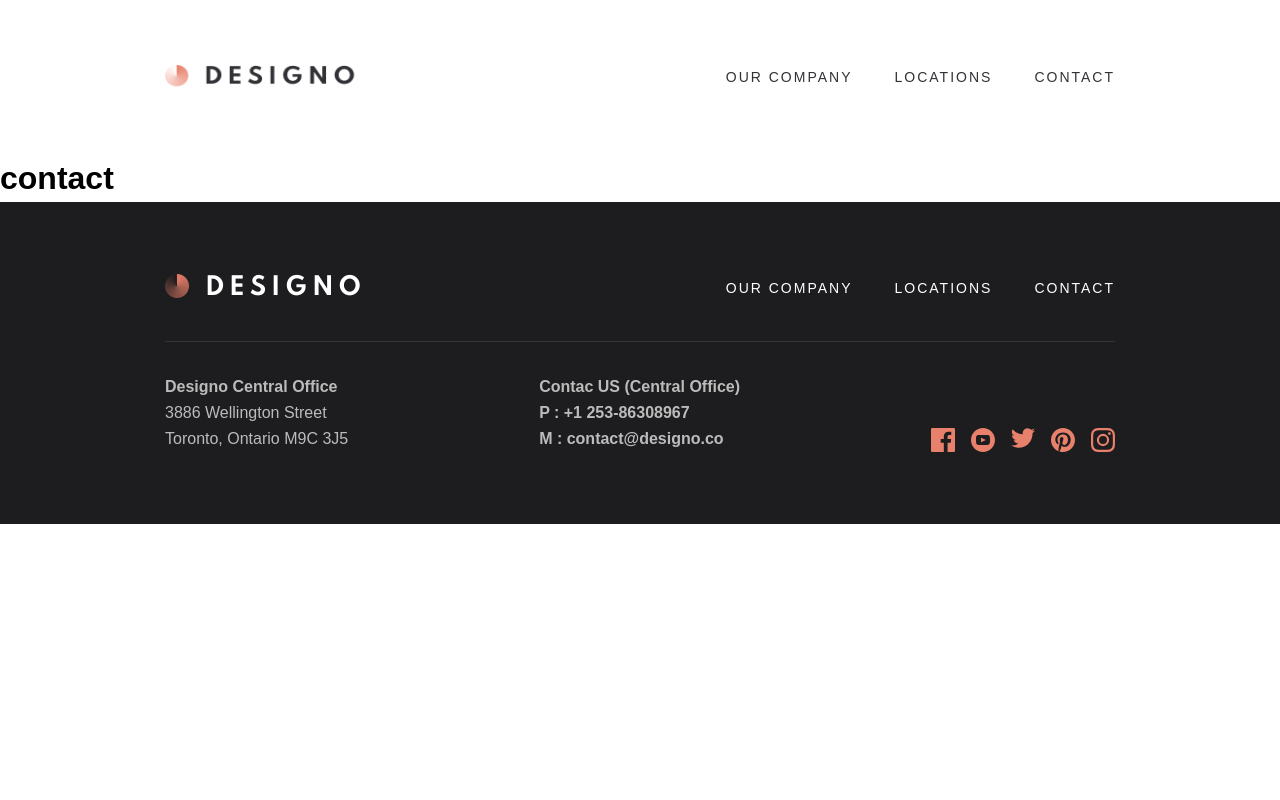
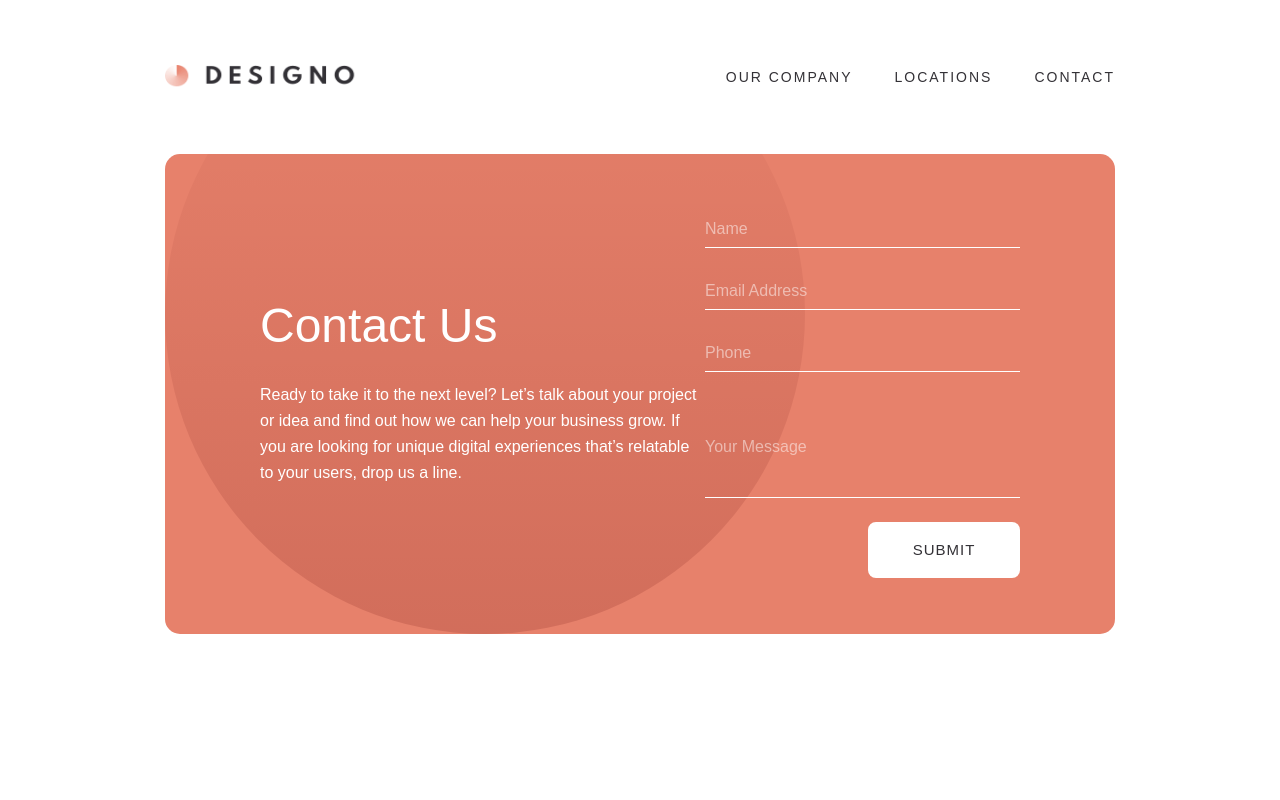
Before and after one commit to AdrianoEscarabote/Designo-website, a Vue app: page /contact in a window 1280 px wide. Shown: the top 800 px of the page. Built offline with nearby package versions, Linux system fonts and the light colour scheme; the HTML template or start-up script is replaced by a standard one.

Commit message:
view design ready

```diff
--- a/src/views/ContactView.vue
+++ b/src/views/ContactView.vue
@@ -1,5 +1,6 @@
 <script>
 import Layout from '../components/Layout.vue';
+import ListCountries from '../components/shared/ListCountries.vue';
 
 export default {
   name: "Designo Contact",
@@ -7,7 +8,8 @@ export default {
     document.title = "Designo - Contact"
   },
   components: {
-    Layout
+    Layout,
+    ListCountries,
   }
 }
 </script>
@@ -15,7 +17,164 @@ export default {
 <template>
   <Layout>
 
-    <h1>contact</h1>
+    <main>
+      <div class="container">
+        <section class="form">
+          <div class="col1">
+            <h1>Contact Us</h1>
+            <p>Ready to take it to the next level? Let’s talk about your project or idea and find out how we can help your business grow. If you are looking for unique digital experiences that’s relatable to your users, drop us a line.</p>
+          </div>
+          <div class="col2">
+            <form novalidate>
+              <fieldset>
+                <legend className="sr-only">Enter your information in all fields</legend>
+
+                <label for="name">
+                  <input type="text" name="name" id="name" placeholder="Name" />
+                </label>
+
+                <label for="email">
+                  <input type="email" name="email" id="email" placeholder="Email Address" />
+                </label>
+
+                <label for="phone">
+                  <input type="tel" name="phone" id="phone" placeholder="Phone" />
+                </label>
+
+                <label for="message">
+                  <input type="text" name="message" id="message" placeholder="Your Message" />
+                </label>
+
+                <button type="submit">submit</button>
+
+              </fieldset>
+            </form>
+          </div>
+        </section>
+      </div>
+      <ListCountries />
+    </main>
 
   </Layout>
 </template>
+
+<style scoped>
+.container {
+  padding: 0px 165px;
+}
+
+.form {
+  background: #E7816B url("../assets/contact/desktop/bg-pattern-hero-desktop.svg") no-repeat;
+  border-radius: 15px;
+  background-position: bottom left;
+  color: #fff;
+  max-width: 1110px;
+  margin: 0 auto;
+  height: 480px;
+  padding: 0px 95px;
+  display: flex;
+  justify-content: space-between;
+}
+
+.col1 {
+  max-width: 445px;
+  display: flex;
+  flex-direction: column;
+  gap: 32px;
+  justify-content: center;
+}
+
+.col1 h1 {
+  font-weight: 500;
+  font-size: 48px;
+  line-height: 48px;
+}
+
+.col1 p {
+  font-weight: 400;
+  font-size: 16px;
+  line-height: 26px;
+}
+
+.col2 {
+  display: flex;
+  flex-direction: column;
+  justify-content: center;
+  max-width: 380px;
+  width: 100%;
+}
+
+form {
+  display: flex;
+  flex-direction: column;
+  align-items: flex-start;
+  width: 100%;
+  max-width: 380px;
+}
+
+fieldset {
+  width: 100%;
+  display: flex;
+  flex-direction: column;
+  align-items: flex-start;
+  border: unset !important;
+  gap: 24px;
+}
+
+input,
+label {
+  width: 100% !important;
+}
+
+input {
+  outline: transparent;
+  border: unset;
+  background: transparent;
+  border-bottom: 1px solid #FFFFFF;
+  color: #fff;
+}
+
+input::placeholder {
+  color: rgba(255, 255, 255, 0.500);
+}
+
+input::-moz-placeholder {
+  color: rgba(255, 255, 255, 0.500);
+}
+
+input::-webkit-input-placeholder {
+  color: rgba(255, 255, 255, 0.500);
+}
+
+input#name,
+input#email,
+input#phone {
+  height: 38px;
+}
+
+input#message {
+  height: 102px;
+}
+
+button {
+  align-self: flex-end;
+  width: 152px;
+  height: 56px;
+  background: #FFFFFF;
+  border-radius: 8px;
+  border: transparent;
+  font-weight: 500;
+  font-size: 15px;
+  line-height: 22px;
+  text-align: center;
+  letter-spacing: 1px;
+  text-transform: uppercase;
+  color: #333136;
+}
+
+@media (max-width: 1140px) {
+  .container {
+    padding: 0px 20px;
+  }
+}
+</style>
--- a/src/views/LocationsView.vue
+++ b/src/views/LocationsView.vue
@@ -1,5 +1,6 @@
 <script>
 import Layout from '../components/Layout.vue';
+import GetInTouch from '../components/shared/GetInTouch.vue';
 
 export default {
   name: "Designo Locations",
@@ -7,15 +8,143 @@ export default {
     document.title = "Designo - Locations"
   },
   components: {
-    Layout
-  }
+    Layout,
+    GetInTouch
+}
 }
 </script>
 
 <template>
   <Layout>
 
-    <h1>Locations</h1>
+    <main>
+      <h1 class="sr-only">See our locations below</h1>
+      <div class="container">
+        <section class="country">
+          <div class="col1">
+            <h2>Canada</h2>
+            <div class="text">
+              <p>
+                Designo Central Office
+                <span>3886 Wellington Street</span>
+                <span>Toronto, Ontario M9C 3J5</span>
+              </p>
+              <p>
+                Contact
+                <span>P : +1 253-863-8967</span>
+                <span>M : contact@designo.co</span>
+              </p>
+            </div>
+          </div>
+          <div class="col2">
+            <img src="../assets/locations/desktop/image-map-canada.png" alt="" width="350" height="326" />
+          </div>
+        </section>
+        <section class="country">
+          <div class="col2">
+            <img src="../assets/locations/desktop/image-map-australia.png" alt="" width="350" height="326" />
+          </div>
+          <div class="col1">
+            <h2>Australia</h2>
+            <div class="text">
+              <p>
+                Designo AU Office
+                <span>19 Balonne Street</span>
+                <span>New South Wales 2442</span>
+              </p>
+              <p>
+                Contact
+                <span>P : (02) 6720 9092</span>
+                <span>M : contact@designo.au</span>
+              </p>
+            </div>
+          </div>
+        </section>
+        <section class="country">
+          <div class="col1">
+            <h2>United Kingdom</h2>
+            <div class="text">
+              <p>
+                Designo UK Office
+                <span>13 Colorado Way</span>
+                <span>Rhyd-y-fro SA8 9GA</span>
+              </p>
+              <p>
+                Contact
+                <span>P : 078 3115 1400</span>
+                <span>M : contact@designo.uk</span>
+              </p>
+            </div>
+          </div>
+          <div class="col2">
+            <img src="../assets/locations/desktop/image-map-united-kingdom.png" alt="" width="350" height="326" />
+          </div>
+        </section>
+      </div>
+      <GetInTouch />
+
+    </main>
 
   </Layout>
 </template>
+
+<style scoped>
+.container {
+  padding: 0px 165px 160px 165px;
+}
+
+.country {
+  display: flex;
+  gap: 30px;
+  height: 326px;
+  max-width: 1110px;
+  margin: 0 auto 30px auto;
+}
+
+.col1 {
+  display: flex;
+  flex-direction: column;
+  justify-content: center;
+  gap: 20px;
+  padding: 0px 95px;
+  background: #FDF3F0 url("../assets/shared/desktop/bg-pattern-two-circles.svg") no-repeat;
+  background-position: bottom left;
+  border-radius: 15px;
+  width: 100%;
+  max-width: 730px;
+}
+
+.col2 {
+  border-radius: 15px;
+  overflow: hidden;
+}
+
+h2 {
+  font-weight: 500;
+  font-size: 40px;
+  line-height: 48px;
+  color: #E7816B;
+}
+.text {
+  width: 100%;
+  display: grid;
+  grid-template-columns: 50% 50%;
+}
+
+.text p {
+  font-weight: 700;
+  font-size: 16px;
+  line-height: 26px;
+  color: #333136;
+  display: flex;
+  flex-direction: column;
+}
+
+.text span {
+  font-weight: 400;
+  font-size: 16px;
+  line-height: 26px;
+  color: #333136;
+}
+
+</style>
```
